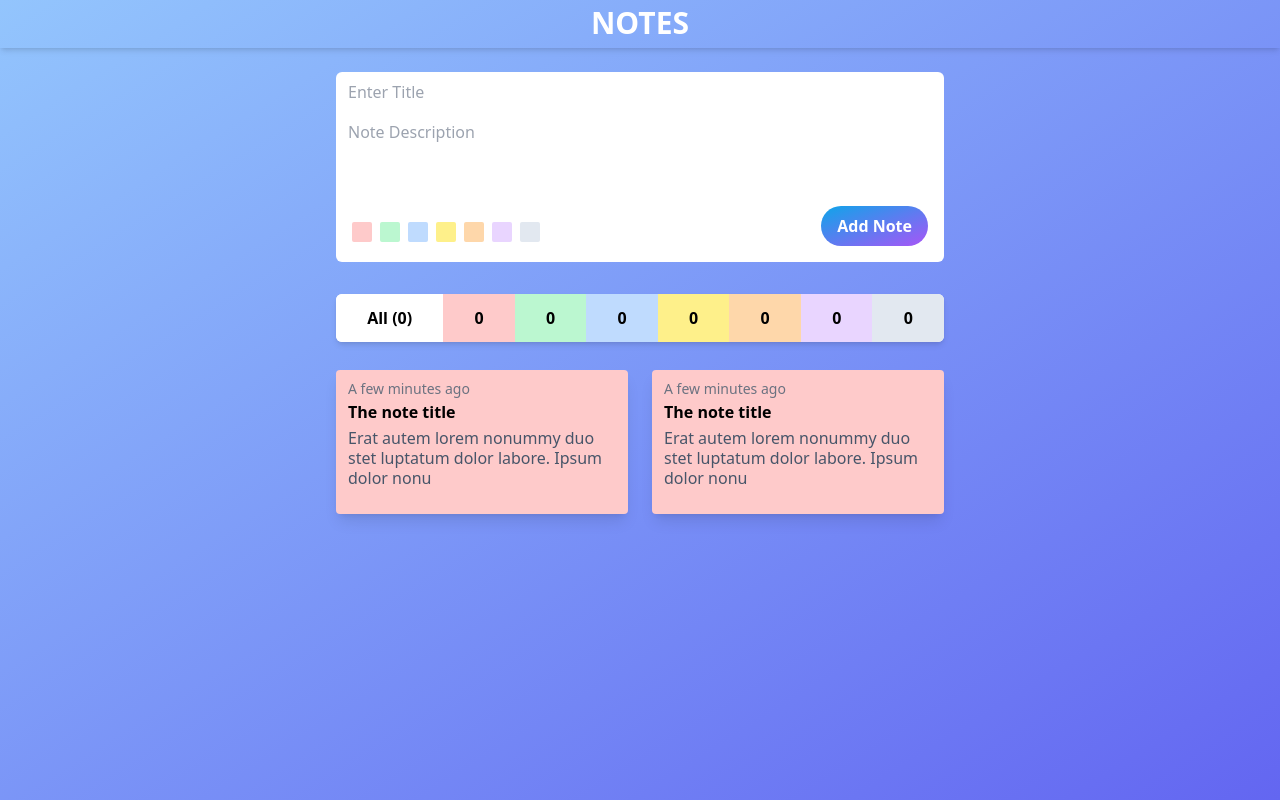
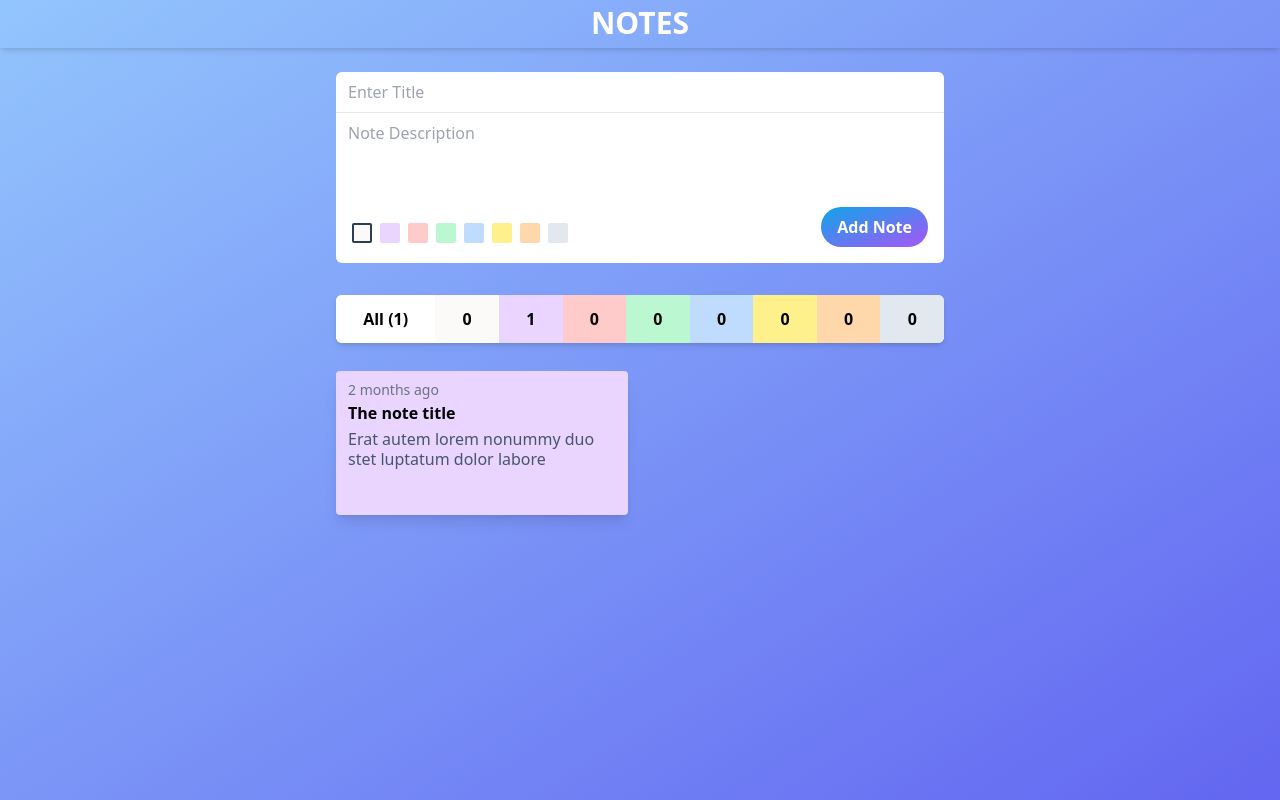
Before and after one commit to arman-arif/vuejs-note-app, a Vue app: page / in a window 1280 px wide. Built offline with nearby package versions, Linux system fonts and the light colour scheme.

Commit message:
completed with option api

```diff
--- a/package.json
+++ b/package.json
@@ -8,7 +8,9 @@
     "lint": "eslint . --ext .vue,.js,.jsx,.cjs,.mjs --fix --ignore-path .gitignore"
   },
   "dependencies": {
+    "dayjs": "^1.10.8",
     "sass": "^1.49.8",
+    "uuid": "^8.3.2",
     "vue": "^3.2.29"
   },
   "devDependencies": {
--- a/src/App.vue
+++ b/src/App.vue
@@ -1,16 +1,72 @@
 <template>
-  <Layout />
+  <Master :pageTitle="pageTitle">
+    <Form @add-note="addNote" />
+    <FilterBar :notes="notes" @filter="filterNote" />
+    <Notes :notes="filteredNotes" @delete="handelDelete" />
+  </Master>
 </template>
 
 <script>
-import Layout from "./Layout.vue";
+import Master from "./layouts/Master.vue";
+import Notes from "./components/Notes.vue";
+import FilterBar from "./components/FilterBar.vue";
+import Note from "./components/Note.vue";
+import Form from "./components/Form.vue";
+import { v4 as uuid } from "uuid";
 export default {
   name: "App",
   components: {
-    Layout,
+    Master,
+    Notes,
+    FilterBar,
+    Note,
+    Form,
+  },
+  data() {
+    return {
+      pageTitle: "Notes",
+      note: {
+        title: "",
+        desc: "",
+        color: "#FCFAF9",
+      },
+      notes: [
+        {
+          id: 1,
+          title: "The note title",
+          desc: "Erat autem lorem nonummy duo stet luptatum dolor labore",
+          color: "#E9D5FF",
+          time: "2022-01-01T00:00:00.000Z",
+        },
+      ],
+      filter: "all",
+    };
+  },
+  computed: {
+    filteredNotes() {
+      if (this.filter == "all") {
+        return this.notes;
+      }
+      return this.notes.filter((note) => note.color == this.filter);
+    },
+  },
+  methods: {
+    addNote(note) {
+      const newNote = {
+        id: uuid(),
+        ...note,
+        time: new Date(),
+      };
+      this.notes.unshift(newNote);
+    },
+    handelDelete(id) {
+      this.notes = this.notes.filter((note) => note.id !== id);
+    },
+    filterNote(filter) {
+      this.filter = filter;
+    },
   },
 };
 </script>
 
-<style scoped>
-</style>
+<style scoped></style>
--- a/src/Layout.vue
+++ /dev/null
@@ -1,53 +0,0 @@
-<template>
-  <div class="wrapper fixed">
-    <div class="topbar">
-      <h1 class="app-title">Notes</h1>
-    </div>
-    <div class="content-wrapper">
-      <Form />
-      <FilterBar />
-      <div
-        class="w-full md:h-full h-[calc(100%-200px)] overflow-x-hidden overflow-y-auto scroll-smooth scrollbar-thin hover:scrollbar-track-indigo-400 hover:scrollbar-thumb-indigo-600"
-      >
-        <div class="notes h-full max-w-[640px] mx-auto rounded">
-          <Note v-for="note in notes" :key="note.id" :note="note" />
-        </div>
-      </div>
-    </div>
-  </div>
-</template>
-
-<script>
-import Form from "./components/Form.vue";
-import FilterBar from "./components/FilterBar.vue";
-import Note from "./components/Note.vue";
-
-export default {
-  name: "Layout",
-  components: {
-    Form,
-    FilterBar,
-    Note,
-  },
-  data() {
-    return {
-      notes: [
-        {
-          id: 1,
-          title: "The note title",
-          note: "Erat autem lorem nonummy duo stet luptatum dolor labore. Ipsum dolor nonu",
-          color: "#FECACA",
-          time: "A few minutes ago",
-        },
-        {
-          id: 1,
-          title: "The note title",
-          note: "Erat autem lorem nonummy duo stet luptatum dolor labore. Ipsum dolor nonu",
-          color: "#FECACA",
-          time: "A few minutes ago",
-        },
-      ],
-    };
-  },
-};
-</script>
--- a/src/assets/main.scss
+++ b/src/assets/main.scss
@@ -28,8 +28,12 @@
     @apply w-full;
   }
 
-    .form-description{
+  .form-description {
     @apply relative h-1/2 md:h-1/2 rounded-b-md bg-white;
+
+    .add-btn {
+      @apply absolute bg-gradient-to-tl from-purple-500 to-sky-500 hover:from-purple-400 hover:to-sky-600 hover:text-slate-50 text-white px-4 py-2 rounded-full right-4 bottom-4 hover:shadow-md font-semibold;
+    }
   }
 
   .main-form {
@@ -39,11 +43,7 @@
     }
 
     .note-desc {
-            @apply w-full py-2 px-3 resize-none h-36 text-base text-slate-600 ;
-        }
-
-        .add-btn {
-            @apply absolute bg-gradient-to-tl from-purple-500 to-sky-500 hover:from-purple-400 hover:to-sky-600 hover:text-slate-50 text-white px-4 py-2 rounded-full right-4 bottom-4 hover:shadow-md font-semibold;
+      @apply w-full py-2 px-3 resize-none h-36 text-base text-slate-600;
     }
   }
 
@@ -57,7 +57,6 @@
     }
   }
 
-
   .color-palettes {
     @apply absolute h-5 bottom-5 left-4;
     span {
@@ -67,9 +66,24 @@
       }
     }
   }
+
+  .notes-wrapper {
+    @apply w-full md:h-full h-[calc(100%-200px)] overflow-x-hidden overflow-y-auto scroll-smooth scrollbar-thin hover:scrollbar-track-indigo-400 hover:scrollbar-thumb-indigo-600;
+  }
+
   .notes {
-        @apply p-4 pt-0 grid gap-6 xs:grid-cols-2;
+    @apply p-4 pt-0 grid gap-6 xs:grid-cols-2 h-full max-w-[640px] mx-auto rounded;
     .note {
+      @apply h-36 rounded shadow-lg relative hover:shadow-2xl p-3;
+      .desc {
+        @apply leading-tight text-base text-slate-600;
+      }
+      .title {
+        @apply font-semibold leading-loose; // text-lg;
+      }
+      .time {
+        @apply text-gray-500 text-sm leading-none;
+      }
       .close-btn {
         @apply absolute right-2 top-0 inline-block opacity-0;
       }
--- /dev/null
+++ b/src/components/ColorPalette.vue
@@ -0,0 +1,45 @@
+<template>
+  <div class="color-palettes">
+    <span
+      v-for="color in colors"
+      :key="color"
+      :style="{ backgroundColor: color, borderColor: borderColor(color) }"
+      @click="handleClick(color)"
+      class="cursor-pointer"
+    ></span>
+  </div>
+</template>
+
+<script>
+export default {
+  props: {
+    modelValue: {
+      type: String,
+    },
+  },
+  data() {
+    return {
+      selected: this.modelValue,
+      colors: [
+        "#FCFAF9",
+        "#E9D5FF",
+        "#FECACA",
+        "#BBF7D0",
+        "#BFDBFE",
+        "#FEF08A",
+        "#FED7AA",
+        "#E2E8F0",
+      ],
+    };
+  },
+  methods: {
+    handleClick(color) {
+      this.$emit("update:modelValue", color);
+      this.selected = color;
+    },
+    borderColor(color) {
+      return this.selected == color ? "#2c3e50" : color;
+    },
+  },
+};
+</script>
--- a/src/components/FilterBar.vue
+++ b/src/components/FilterBar.vue
@@ -1,13 +1,17 @@
 <template>
   <div class="filter-bar">
     <div class="filter-colors">
-      <span class="bg-white">All (0)</span>
+      <span class="bg-white" @click="$emit('filter', 'all')">
+        All ({{ notes.length }})
+      </span>
       <span
-        v-for="color in colors"
-        :key="color"
-        :style="{ backgroundColor: color }"
-        >0</span
+        v-for="noteCount in noteCountByColor"
+        :key="noteCount.color"
+        :style="{ backgroundColor: noteCount.color }"
+        @click="$emit('filter', noteCount.color)"
       >
+        {{ noteCount.count }}
+      </span>
     </div>
   </div>
 </template>
@@ -15,18 +19,34 @@
 <script>
 export default {
   name: "FilterBar",
+  props: {
+    notes: {
+      type: Array,
+    },
+  },
   data() {
     return {
       colors: [
+        "#FCFAF9",
+        "#E9D5FF",
         "#FECACA",
         "#BBF7D0",
         "#BFDBFE",
         "#FEF08A",
         "#FED7AA",
-        "#E9D5FF",
         "#E2E8F0",
       ],
     };
+  },
+  computed: {
+    noteCountByColor() {
+      return this.colors.map((color) => {
+        return {
+          color: color,
+          count: this.notes.filter((note) => note.color == color).length,
+        };
+      });
+    },
   },
 };
 </script>
--- a/src/components/Form.vue
+++ b/src/components/Form.vue
@@ -1,16 +1,22 @@
 <template>
   <div class="form-wrapper">
-    <form class="main-form" action @submit.prevent="false">
-      <input type="text" class="note-title" placeholder="Enter Title" />
+    <form class="main-form" @submit.prevent="handleAddNote">
+      <input
+        type="text"
+        class="note-title border-b"
+        placeholder="Enter Title"
+        v-model="note.title"
+      />
       <div class="form-description">
-        <textarea class="note-desc" placeholder="Note Description"></textarea>
-        <div class="color-palettes">
-          <span
-            v-for="color in colors"
-            :key="color"
-            :style="{ backgroundColor: color, borderColor: color }"
-          ></span>
-        </div>
+        <textarea
+          class="note-desc"
+          placeholder="Note Description"
+          v-model="note.desc"
+        >
+        </textarea>
+
+        <ColorPalette @select-color="handleSelectColor" v-model="note.color" />
+
         <button type="submit" class="add-btn">Add Note</button>
       </div>
     </form>
@@ -18,20 +24,43 @@
 </template>
 
 <script>
+import ColorPalette from "./ColorPalette.vue";
 export default {
   name: "Form",
+  components: {
+    ColorPalette,
+  },
   data() {
     return {
-      colors: [
-        "#FECACA",
-        "#BBF7D0",
-        "#BFDBFE",
-        "#FEF08A",
-        "#FED7AA",
-        "#E9D5FF",
-        "#E2E8F0",
-      ],
+      note: {
+        title: "",
+        desc: "",
+        color: "#FCFAF9",
+      },
     };
+  },
+  props: {},
+  methods: {
+    handleSelectColor(color) {
+      this.note.color = color;
+    },
+
+    handleAddNote() {
+      if (this.note.title == "") {
+        alert("Please enter a title");
+        return;
+      }
+      if (this.note.desc == "") {
+        alert("Please enter a description");
+        return;
+      }
+      this.$emit("add-note", this.note);
+      this.note = {
+        title: "",
+        desc: "",
+        color: this.note.color,
+      };
+    },
   },
 };
 </script>
--- a/src/components/Note.vue
+++ b/src/components/Note.vue
@@ -1,25 +1,28 @@
 <template>
-  <div
-    class="note h-36 rounded shadow-lg relative hover:shadow-2xl p-3"
-    :style="{ backgroundColor: note.color }"
-  >
-    <button class="close-btn">&times;</button>
+  <div class="note" :style="{ backgroundColor: note.color }">
+    <button class="close-btn" @click="$emit('remove', note.id)">&times;</button>
     <div class="content">
-      <div class="time text-gray-500 text-sm leading-none">{{ note.time }}</div>
-      <h2 class="title text-md font-semibold leading-loose">{{ note.title }}</h2>
-      <p class="desc leading-tight text-base text-slate-600">
-          {{ note.note }}
-      </p>
+      <div class="time">{{ formatedTime }}</div>
+      <h2 class="title">{{ note.title }}</h2>
+      <p class="desc">{{ note.desc }}</p>
     </div>
   </div>
 </template>
 
 <script>
+import dayjs from "dayjs";
+import relativeTime from "dayjs/plugin/relativeTime";
+dayjs.extend(relativeTime);
 export default {
   name: "Note",
   props: {
     note: Object,
     bgColor: String,
   },
+  computed: {
+    formatedTime() {
+      return dayjs(this.note.time).fromNow();
+    },
+  },
 };
 </script>
--- /dev/null
+++ b/src/components/Notes.vue
@@ -0,0 +1,27 @@
+<template>
+  <div class="notes-wrapper">
+    <div class="notes">
+      <Note
+        v-for="note in notes"
+        :key="note.id"
+        :note="note"
+        @remove="$emit('delete', note.id)"
+      />
+    </div>
+  </div>
+</template>
+
+<script>
+import Note from "./Note.vue";
+export default {
+  name: "Notes",
+  components: {
+    Note,
+  },
+  props: {
+    notes: {
+      type: Array,
+    },
+  },
+};
+</script>
--- /dev/null
+++ b/src/layouts/Master.vue
@@ -0,0 +1,19 @@
+<template>
+  <div class="wrapper fixed">
+    <div class="topbar">
+      <h1 class="app-title">{{ pageTitle ?? "Notes" }}</h1>
+    </div>
+    <div class="content-wrapper">
+      <slot />
+    </div>
+  </div>
+</template>
+
+<script>
+export default {
+  name: "Master",
+  props: {
+    pageTitle: String,
+  },
+};
+</script>
```
Also changed, not shown: 1 other file (tests, documents, lock files or other folders). Lines whose indentation alone changed are shown as unchanged.
